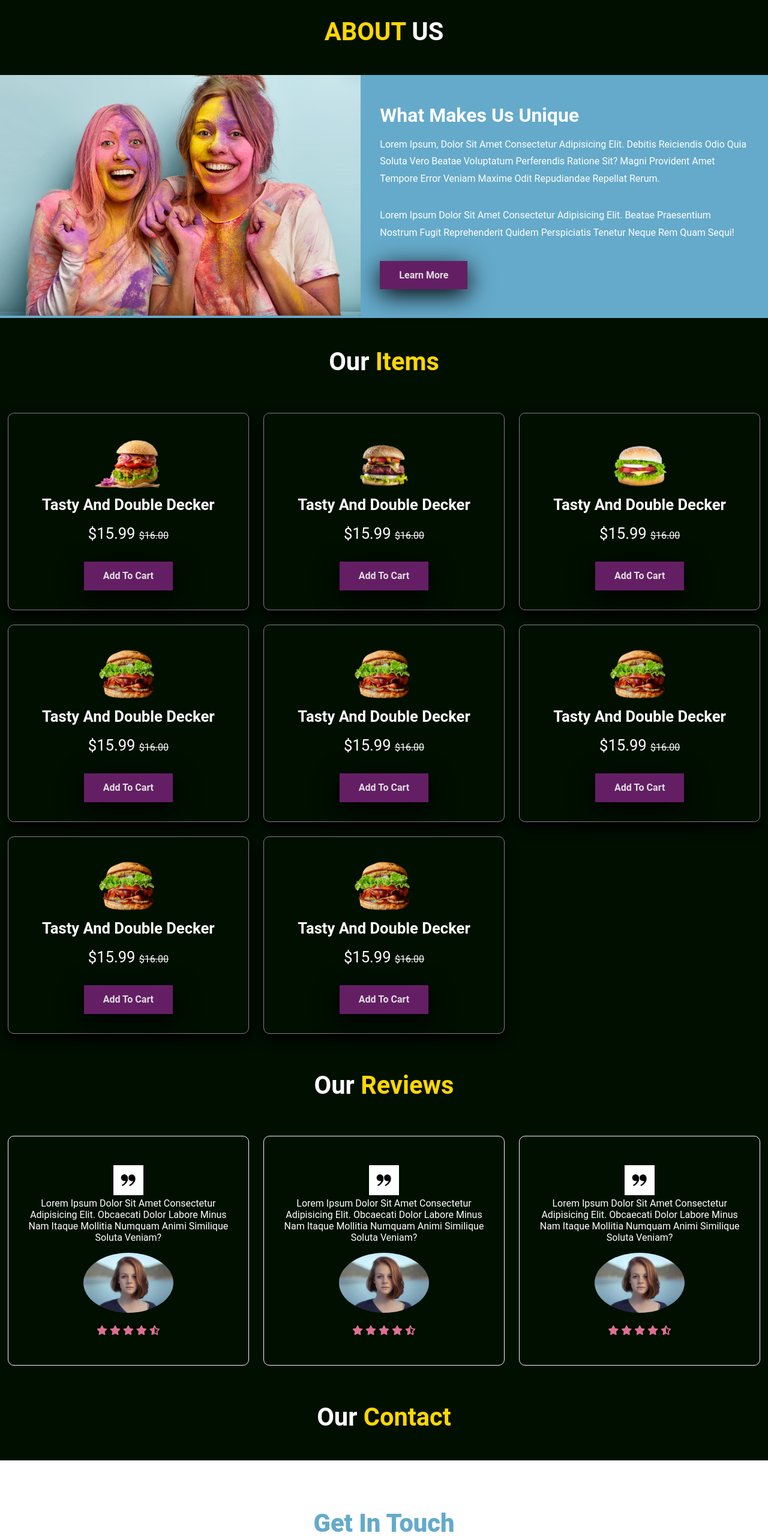
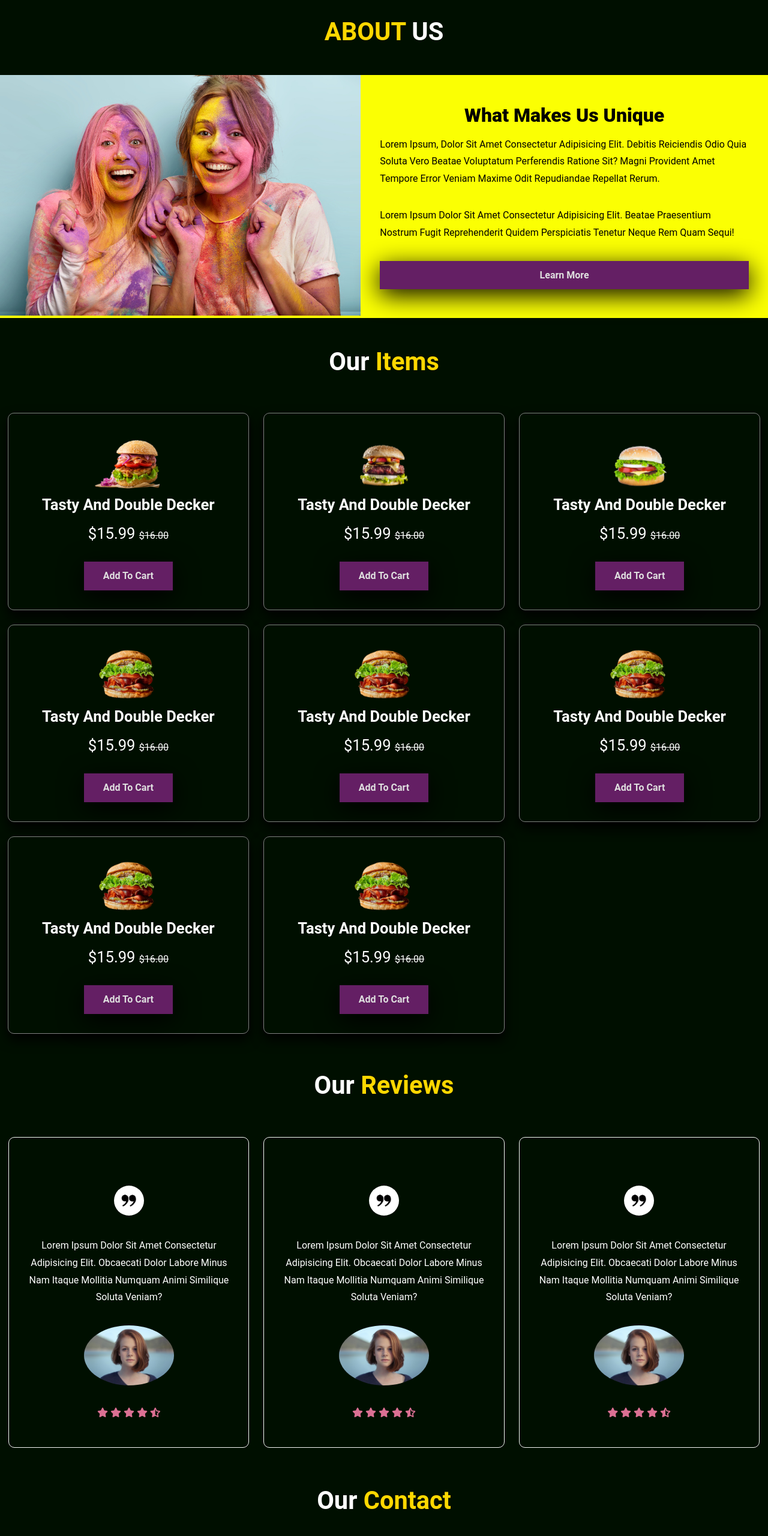
Before and after one commit to jawadbinyousuf/Food-review-Website, a plain HTML site: page index.html in a window 1280 px wide. Shown: the part 820-3380 px from the top of the page at 60% size. Drawn offline with Linux system fonts and the light colour scheme.

Commit message:
Update style.css

```diff
--- a/style.css
+++ b/style.css
@@ -198,13 +198,18 @@ body {
 .about .row {
   display: flex;
   align-items: center;
-  background: #65aaca;
+  background: #fbff03;
 }
 .about .row .image {
   flex: 1 1 45rem;
 }
+.about .row .btn {
+  display: flex;
+  align-items: center;
+  justify-content: center;
+}
 .about .row .btn:hover {
-  color: gold;
+  background-color: rgb(0, 0, 0);
 }
 .about .row .image img {
   width: 100%;
@@ -213,14 +218,15 @@ body {
 .about .row .content {
   flex: 1 1 50rem;
   padding: 2rem;
+  color: #000000;
 }
 .about .row .content h3 {
   font-size: 2rem;
-  color: rgb(255, 255, 255);
+  font-weight: 800;
+  text-align: center;
 }
 .about .row .content p {
   font-size: 1rem;
-  color: #fff;
   padding: 1rem 0;
   line-height: 1.8;
 }
@@ -272,7 +278,7 @@ body {
   display: grid;
   grid-template-columns: repeat(auto-fit, minmax(20rem, 1fr));
   gap: 1.5rem;
-  padding: 0.8rem;
+  padding: 0.9rem;
 }
 .review .box-container .box {
   border: 1px solid white;
@@ -283,12 +289,14 @@ body {
 }
 .review .box-container .box .image {
   width: 150px;
-  padding: 1rem 0;
+  padding: 2rem 0;
   border-radius: 50%;
 }
 .review .box-container .box .person {
   width: 50px;
   background-color: #fff;
+  border-radius: 50%;
+  margin: 2rem 0;
 }
 .review .box-container .box .fa-star {
   color: palevioletred;
@@ -306,6 +314,7 @@ body {
 }
 .review .box-container .box p {
   color: #fff;
+  line-height: 1.8;
 }
 .contact {
   background: url('blue.jpg');
```
